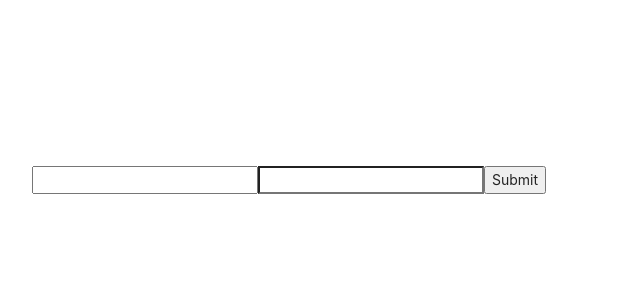
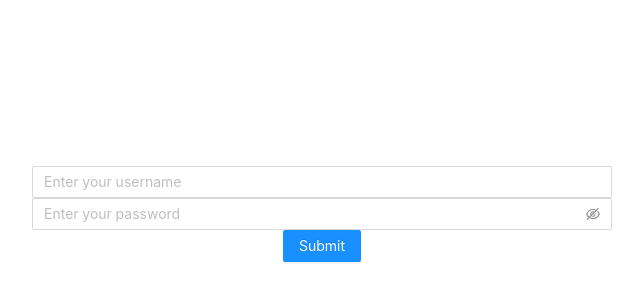
Before and after one commit to jshabree/ReactJS, a React (Create React App) app in the folder redux-sample/: page / in a window 1280 px wide. Shown: the part 90-390 px from the top of the page, without its empty margins (224-867 px from the left). Built offline with nearby package versions, Linux system fonts and the light colour scheme.

Commit message:
attempt at validation again

```diff
--- a/redux-sample/src/App.js
+++ b/redux-sample/src/App.js
@@ -1,8 +1,9 @@
 import React from 'react';
-import { Formik, Form, Field, ErrorMessage } from "formik";
+// import { Formik, Form, Field, ErrorMessage } from "formik";
 import "./App.css";
-// import logo from './logo.svg';
-// import { Form, Input, Button } from "antd";
+import logo from './logo.svg';
+import { Form, Input, Button } from "antd";
+import {loginUser} from './redux/actions/index';
 // import { Tooltip, Select, Checkbox } from "antd";
 // import Icon from '@ant-design/icons';
 
@@ -12,71 +13,77 @@ class App extends React.Component {
     this.state = {
       username: "",
       password: "",
-    };
+    }
   }
 
-  //   onTextChange = (e) => {
-  //     const name = e.target.name;
-  //     const value = e.target.value;
-  //     this.setState((prevState, prevProps) => {
-  //       return {[name] : value}
-  //     })
-  //   }
+  onTextChange = (e) => {
+      const name = e.target.name;
+      const value = e.target.value;
+      this.setState((prevState, prevProps) => {
+        return {[name] : value}
+      })
+  }
 
-  //   onSubmit = e => {
-  //     e.preventDefault();
-  //     console.log("username : "+this.state.username);
-  //     console.log("password : "+this.state.password);
-  //   };
+
+  isValid = () => {
+    const {username, password} = this.state;
+    if(username.length === 0 || password.length === 0){
+      this.state({ isValid : false, errorMessage : "Cannot leave fields empty"});
+      return false;
+    }
+    return true;
+  }
+
+  onSubmit = e => {
+      e.preventDefault();
+      const { username, password } = this.state;
+      if(this.isValid()) {
+        this.props.dispatch(loginUser(username, password));
+      }
+  };
+
+  static getDerivedStateFromProps(newProps, prevState) {
+    if(newProps.result !== prevState.result) {
+      console.log(newProps.result);
+    }
+    return null;
+  }
 
   render() {
+    const { username, password, errorMessage, isValid } = this.state;
+
     return (
-      <div className="App">
-        <Formik
-          initialValues={{ email: "", password: "" }}
-          validate={(values) => {
-            const errors = {};
-            if (!values.email) {
-              errors.email = "Required";
-            } else if (
-              !/^[A-Z0-9._%+-]+@[A-Z0-9.-]+\.[A-Z]{2,}$/i.test(values.email)
-            ) {
-              errors.email = "Invalid email address";
-            }
-            return errors;
-          }}
-          onSubmit={(values, { setSubmitting }) => {
-            setTimeout(() => {
-              alert(JSON.stringify(values, null));
-              setSubmitting(false);
-            }, 400);
-          }}
-        >
-          {({ isSubmitting }) => (
-            <Form>
-              <Field type="email" name="email" />
-              <ErrorMessage name="email" component="div" />
-              <Field type="password" name="password" />
-              <ErrorMessage name="password" component="div" />
-              <button type="submit" disabled={isSubmitting}>
-                Submit
-              </button>
-            </Form>
-          )}
-        </Formik>
+      <div className = "App">
+      <Form>
+      <Input
+        placeholder="Enter your username"
+        name = "username"
+        value = {this.state.username}
+        onChange = {this.onTextChange}  />
+
+      <Input.Password
+        placeholder="Enter your password"
+        name = "password"
+        value={this.state.password}
+        onChange = {this.onTextChange}  />
+
+
+      <Button type = "primary" onClick={this.onSubmit}> Submit </Button>
+
+      </Form>
+
       </div>
+
+
     );
+
   }
 }
 
+const mapStateToProps =  state => {
+  return {
+    result : state.login.result
+  };
+};
+
 export default App;
-
-//         <Form className = "form-inside-input" onSubmit = {this.onSubmit} noValidate>
-
-//         <Input name = "username" value = {this.state.username} onChange = {this.onTextChange} placeholder="Enter your username" required/>
-
-//         <Input.Password name = "password" value={this.state.password}  onChange = {this.onTextChange} placeholder="Enter your password" required />
-
-//         <Button type="primary" onClick={this.onSubmit}>Submit</Button>
-
-//         </Form>
```
